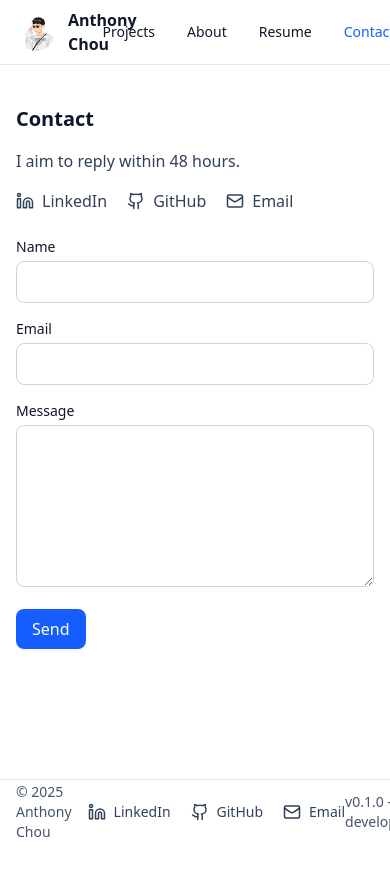
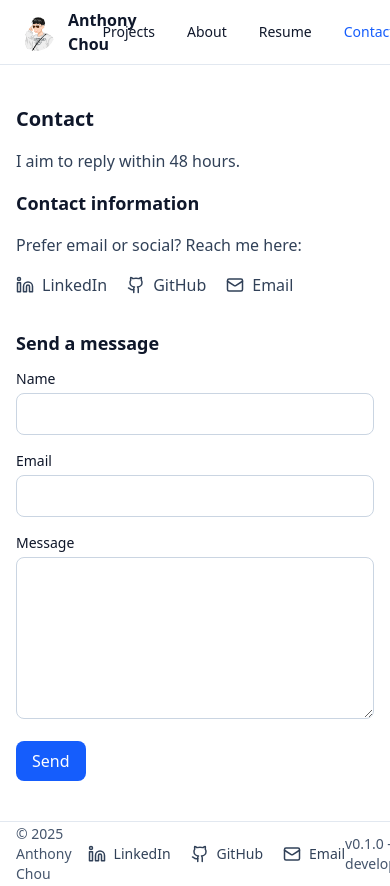
Before and after one commit to ctungyu11/personal-website, a Next.js app: page /contact in a window 390 px wide. Shown: the top 886 px of the page. Before the commit the page ends 844 px from the top, so only its background shows below. Built offline with nearby package versions, Linux system fonts and the light colour scheme.

Commit message:
feat(contact): separate contact info and form into responsive two-column layout

```diff
--- a/app/contact/page.tsx
+++ b/app/contact/page.tsx
@@ -7,10 +7,17 @@ export const metadata = { title: "Contact" };
 export default function ContactPage() {
   return (
     <Section title="Contact" subtitle="I aim to reply within 48 hours.">
-      <div className="mb-6">
-        <SocialLinks />
+      <div className="grid gap-8 md:grid-cols-2 items-start">
+        <div className="space-y-4">
+          <h3 className="text-lg font-semibold">Contact information</h3>
+          <p className="text-slate-700">Prefer email or social? Reach me here:</p>
+          <SocialLinks />
+        </div>
+        <div>
+          <h3 className="text-lg font-semibold mb-3">Send a message</h3>
+          <ContactForm />
+        </div>
       </div>
-      <ContactForm />
     </Section>
   );
 }
```
